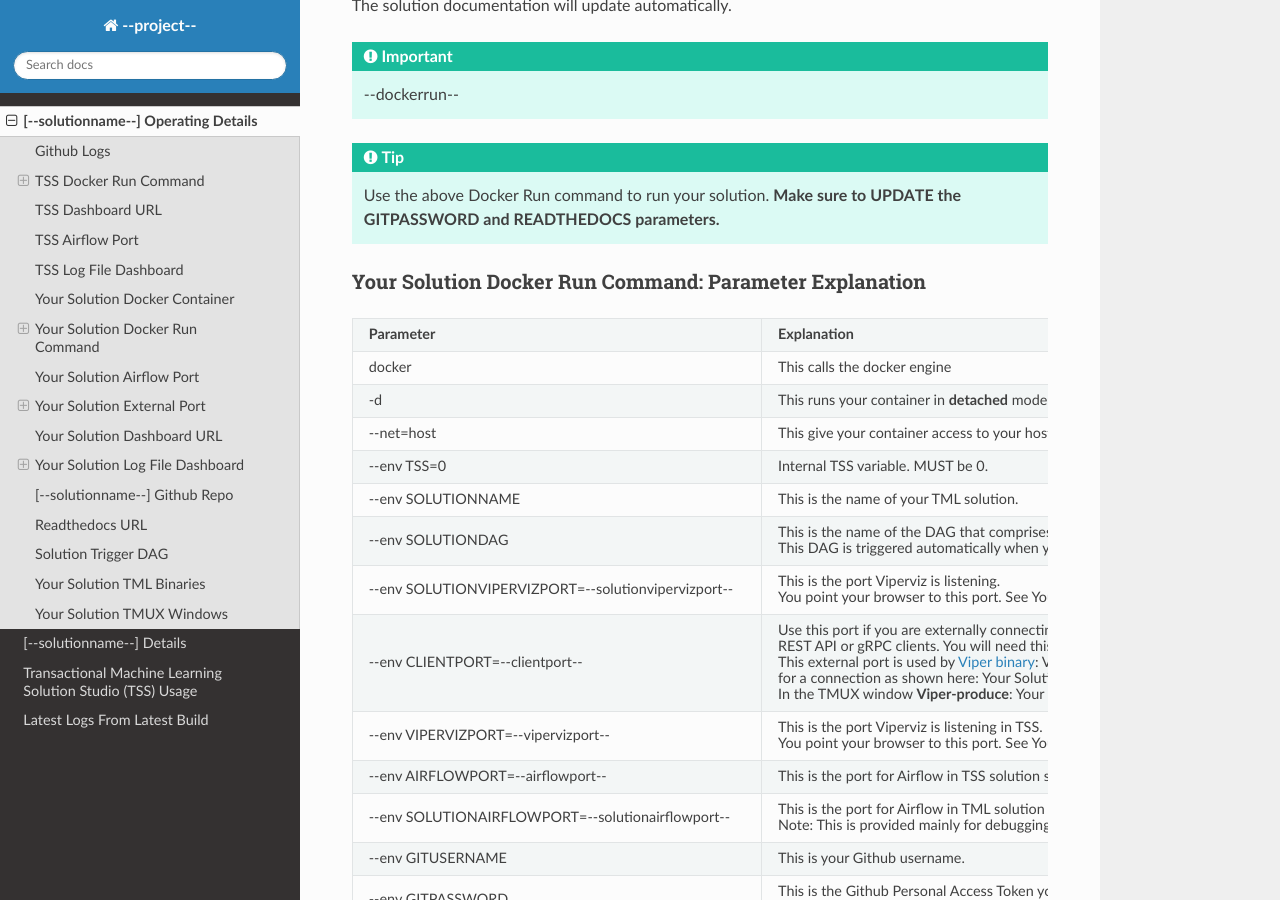
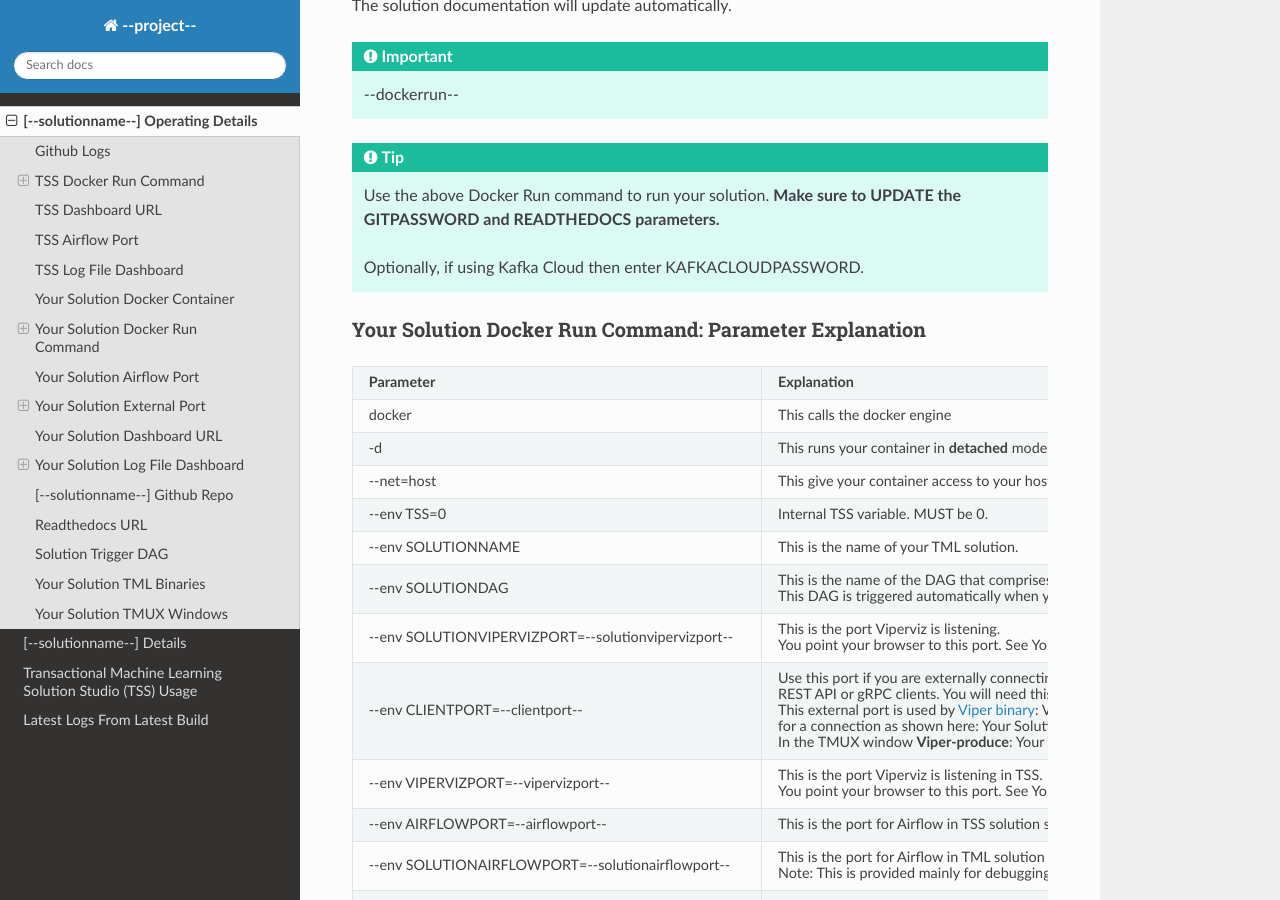
Before and after one commit to vanesalcb06/tssproject2-2b5c, a Sphinx documentation site: the page built from docs/source/operating.rst, in a window 1280 px wide and 900 px high, scrolled down 3702 px. Built offline with Sphinx 7.4.7 and the Read the Docs theme 3.1.0, drawn with Linux system fonts in a browser that asks for light colours.

Commit message:
Update operating.rst

```diff
--- a/docs/source/operating.rst
+++ b/docs/source/operating.rst
@@ -175,6 +175,8 @@ This is the Docker Run command for your solution container.  Note ports may chan
 
 .. tip::
    Use the above Docker Run command to run your solution.  **Make sure to UPDATE the GITPASSWORD and READTHEDOCS parameters.**
+
+   Optionally, if using Kafka Cloud then enter KAFKACLOUDPASSWORD.
 
 Your Solution Docker Run Command: Parameter Explanation
 ^^^^^^^^^^^^^^^^^^^^^^
```
